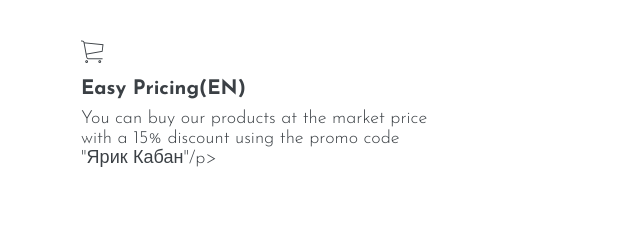
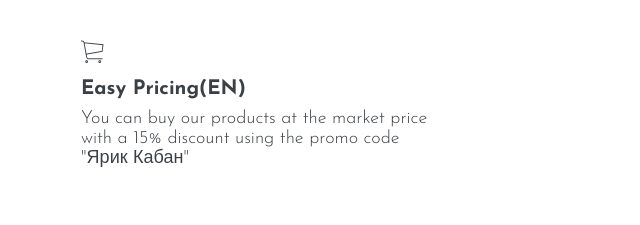
Before and after one commit to adminhelpers/yarik, a plain HTML site: page index.html in a window 1280 px wide. Shown: the part 1675-1900 px from the top of the page, 384-1024 px from the left. Drawn offline with nearby package versions, Linux system fonts and the light colour scheme; files whose address does not match are found by name; a web font is replaced by a local one.

Commit message:
Update index.html

```diff
--- a/index.html
+++ b/index.html
@@ -123,7 +123,7 @@
                         <div class="feature-box">
                             <i class="tf-ion-ios-cart-outline"></i>
                             <h4>Easy Pricing(EN)</h4>
-                            <p>You can buy our products at the market price with a 15% discount using the promo code "Ярик Кабан"/p>
+                            <p>You can buy our products at the market price with a 15% discount using the promo code "Ярик Кабан"</p>
                         </div>
                     </div>
                 </div>
```
